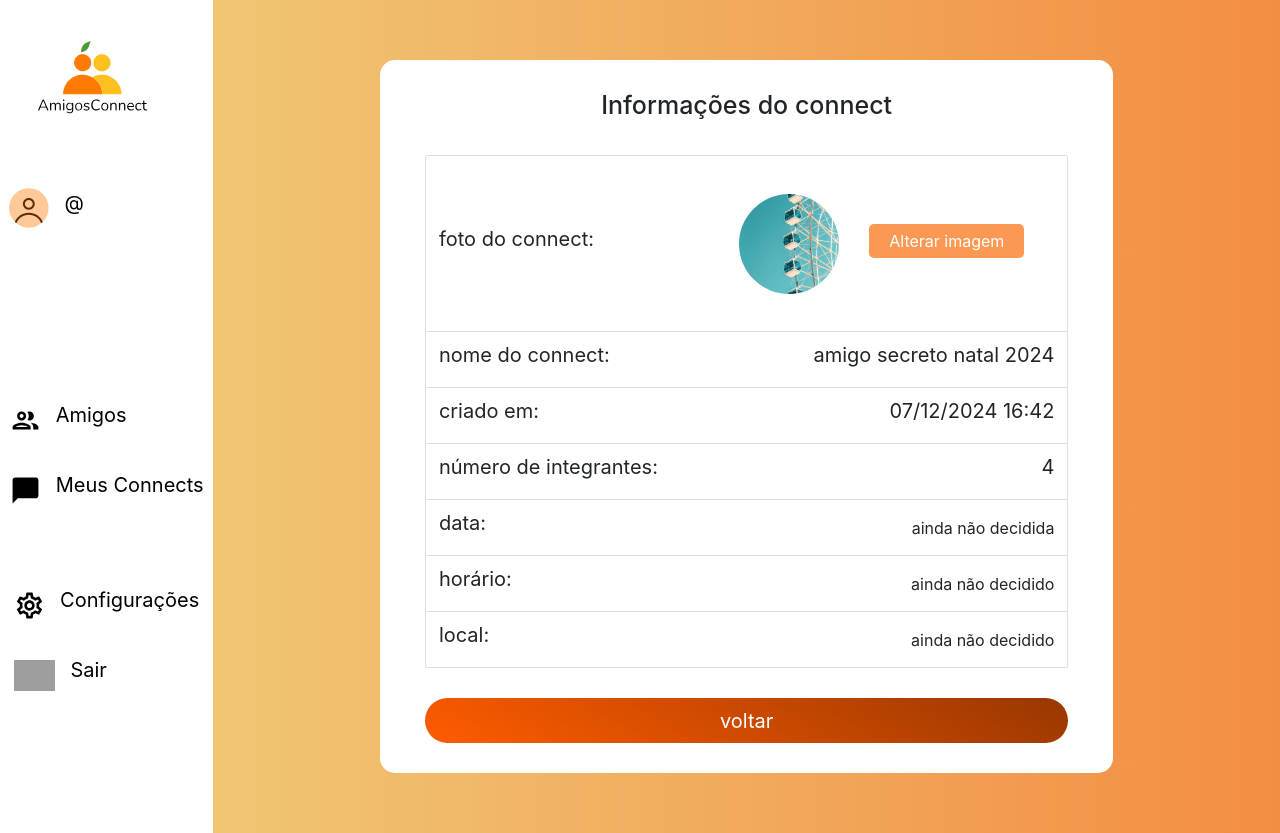
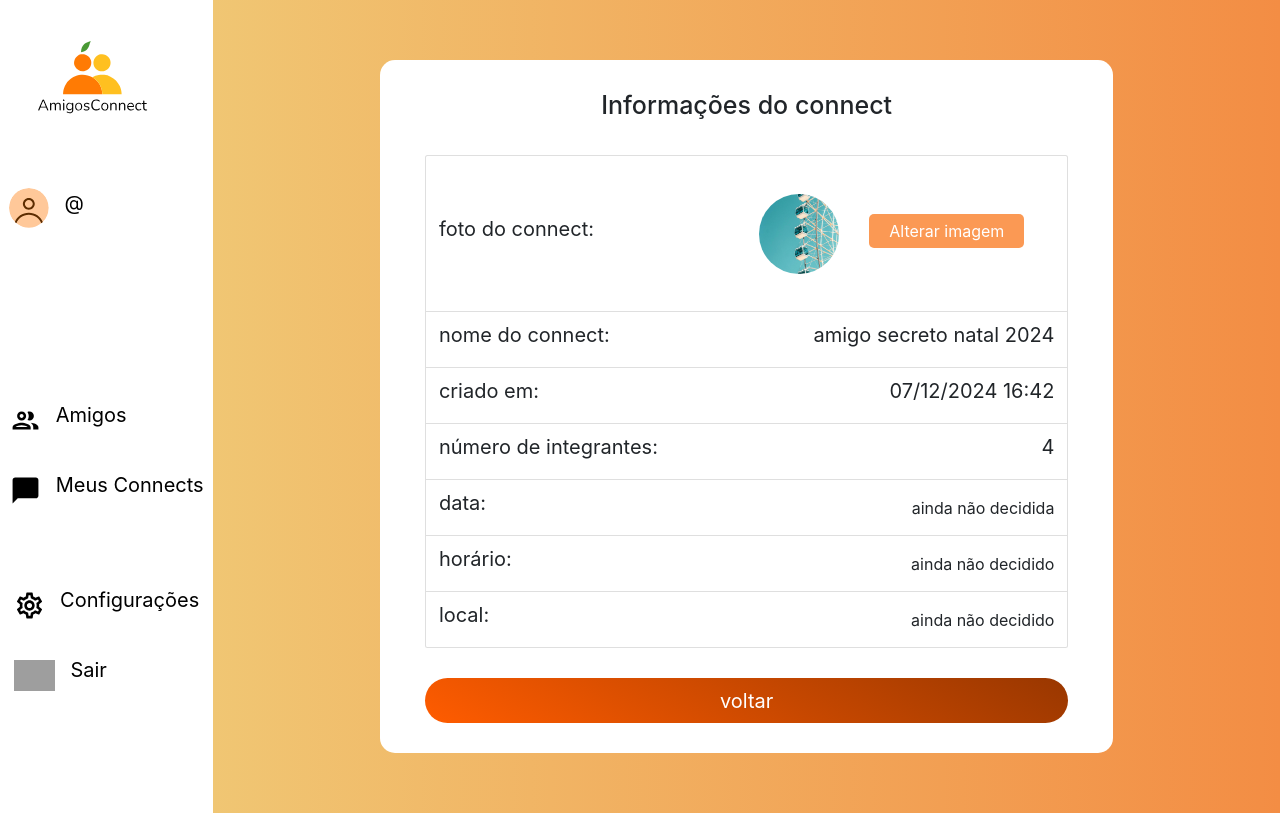
Before and after one commit to maris2606/AmigosConnect, a Flask app: page /info-connect.html in a window 1280 px wide. Run offline with Flask 3, Linux system fonts and the light colour scheme; the visitor is signed in with stand-in values (Sample User, id 1); some libraries are stand-ins or nearby versions; grey boxes are pictures that could not be loaded.

Commit message:
pequenas mudanças

```diff
--- a/static/css/chat.css
+++ b/static/css/chat.css
@@ -37,14 +37,13 @@ html{
 }
 
 
-
-
 #pfp_usuario{
     height: 40px;
     border-radius: 100px;
 }
 
 .logo {
+    height: 35% !important;
     width: 180px;
     margin-bottom: 40%;
 }
@@ -292,8 +291,8 @@ html{
 }
 
 .img-connect{
-    height: 100px;
-    width: 100px;
+    height: 80px;
+    width: 80px;
     border-radius: 200px;
 }
 
--- a/templates/chat.html
+++ b/templates/chat.html
@@ -141,8 +141,8 @@ document.addEventListener('DOMContentLoaded', () => {
         <div class="py-5 col-2 barra-lateral d-flex flex-column justify-content-between align-items-center">
 
             <div class="profile-logo h-50">
-                <a class="row logo w-100 h-25" href="/feed.html">
-                    <img class="col h-100 w-100" src="/static/icons/logo-nome-v.svg" alt="logo amigosConnect">
+                <a class="row logo w-100" href="/feed.html">
+                    <img class="col h-100" src="/static/icons/logo-nome-v.svg" alt="logo amigosConnect">
                 </a>
 
                 <a href="" class="row d-flex justify-content-start align-items-center">
```
